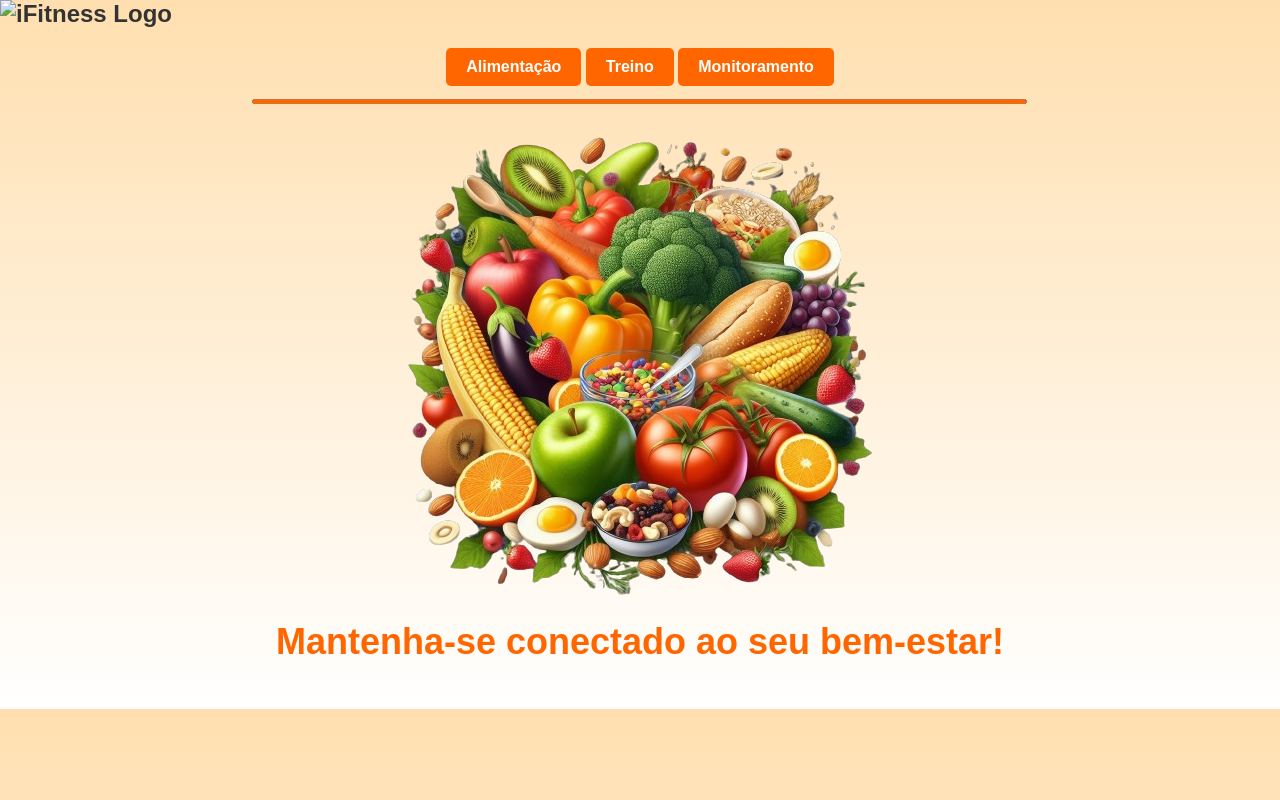
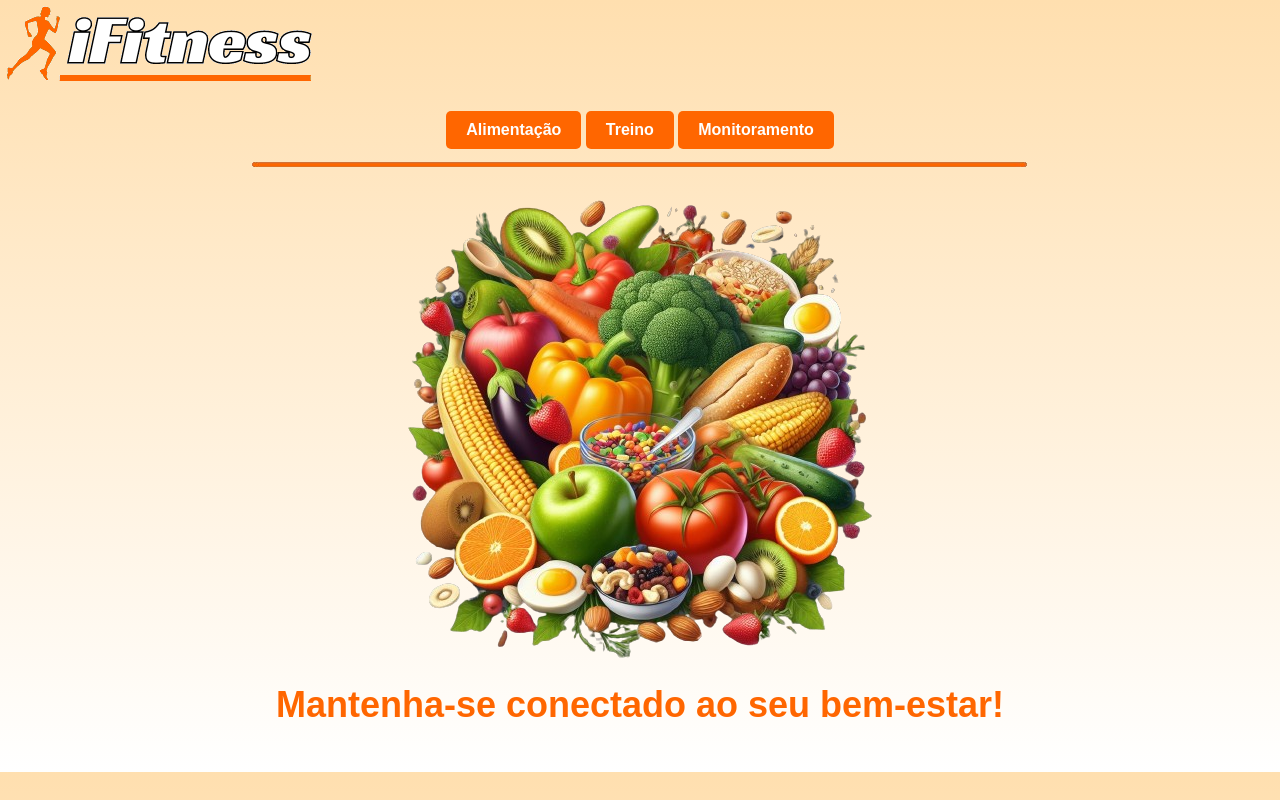
Before and after one commit to leal03/ti_aplicacao_interativa, a website: page src/telas/Tela Inicial/telainicio.html in a window 1280 px wide. Drawn offline with Linux system fonts and the light colour scheme.

Commit message:
Update telainicio.html
Corrigindo a logo na tela de início

```diff
--- a/src/telas/Tela Inicial/telainicio.html
+++ b/src/telas/Tela Inicial/telainicio.html
@@ -5,7 +5,7 @@
     <meta name="viewport" content="width=device-width, initial-scale=1.0">
     <title>iFitness - Sua Saúde em Primeiro Lugar</title>
     <link rel="stylesheet" href="telainicio.css">
-    <img src="./Logo_iFitness.png" alt="iFitness Logo" class="logo">
+    <img src="../assets/Logo_iFitness.png" alt="iFitness Logo" class="logo">
 </head>
 
 <body>
```
